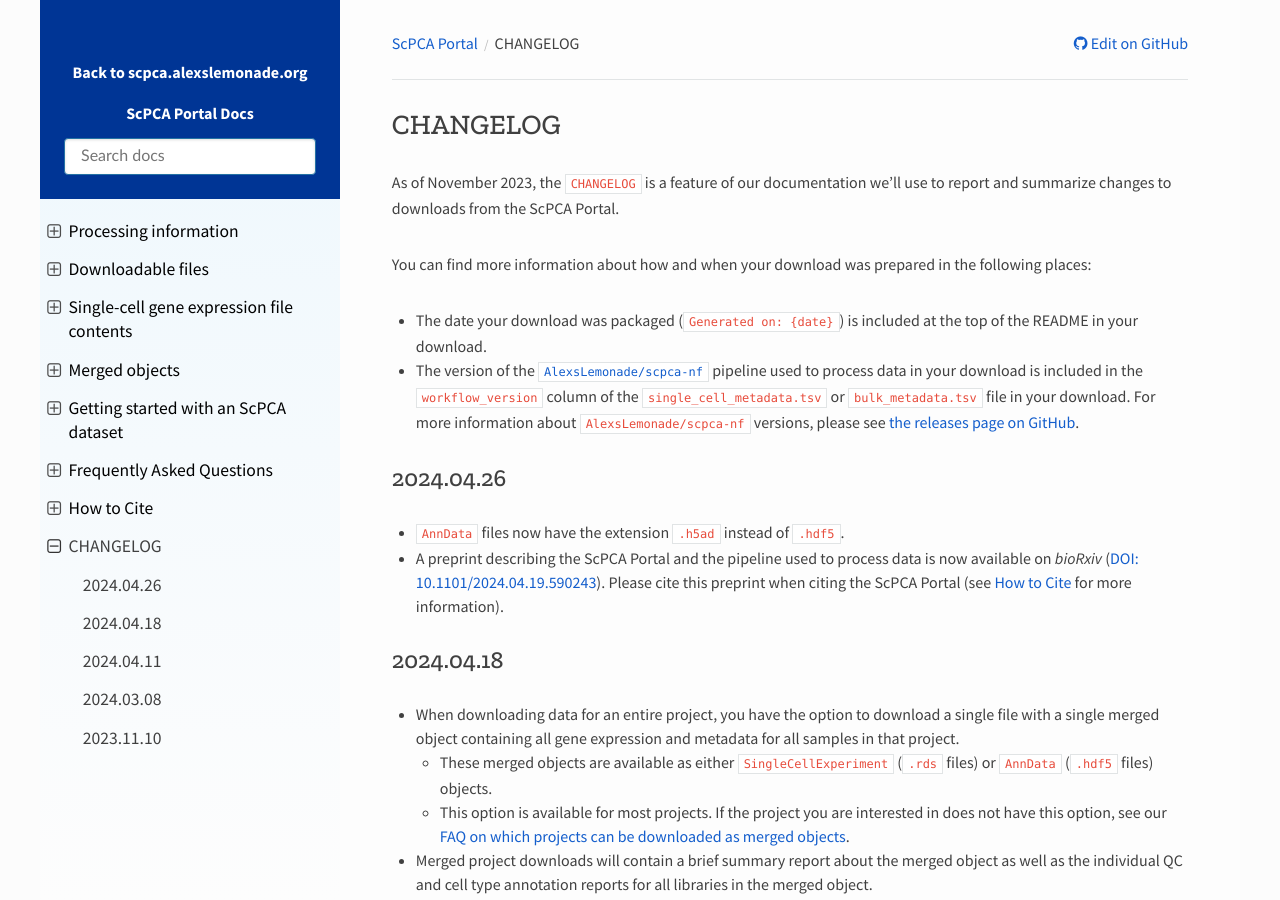
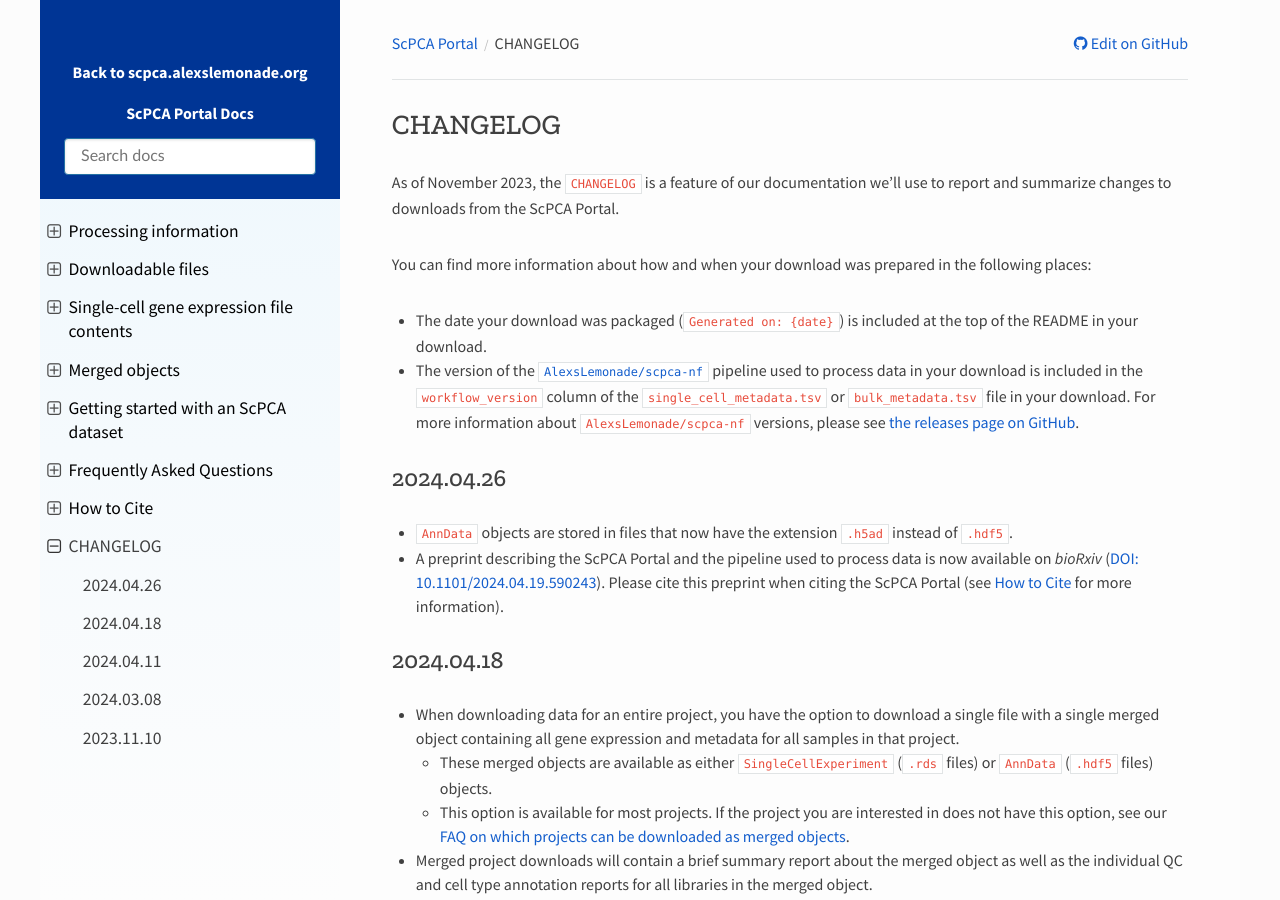
Before and after one commit to DongzeHE/scpca-docs, a Sphinx documentation site: the page built from docs/CHANGELOG.md, in a window 1280 px wide and 900 px high. Built offline with Sphinx 7.4.7 and the Read the Docs theme 2.0.0, drawn with Linux system fonts in a browser that asks for light colours.

Commit message:
Update docs/CHANGELOG.md
Co-authored-by: Ally Hawkins <54039191+allyhawkins@users.noreply.github.com>

```diff
--- a/docs/CHANGELOG.md
+++ b/docs/CHANGELOG.md
@@ -14,7 +14,7 @@
 
 ## 2024.04.26
 
-* `AnnData` files now have the extension `.h5ad` instead of `.hdf5`.
+* `AnnData` objects are stored in files that now have the extension `.h5ad` instead of `.hdf5`.
 * A preprint describing the ScPCA Portal and the pipeline used to process data is now available on _bioRxiv_ ([DOI: 10.1101/2024.04.19.590243](https://doi.org/10.1101/2024.04.19.590243)).
   Please cite this preprint when citing the ScPCA Portal (see {ref}`How to Cite <citation:how to cite>` for more information).
 
```
